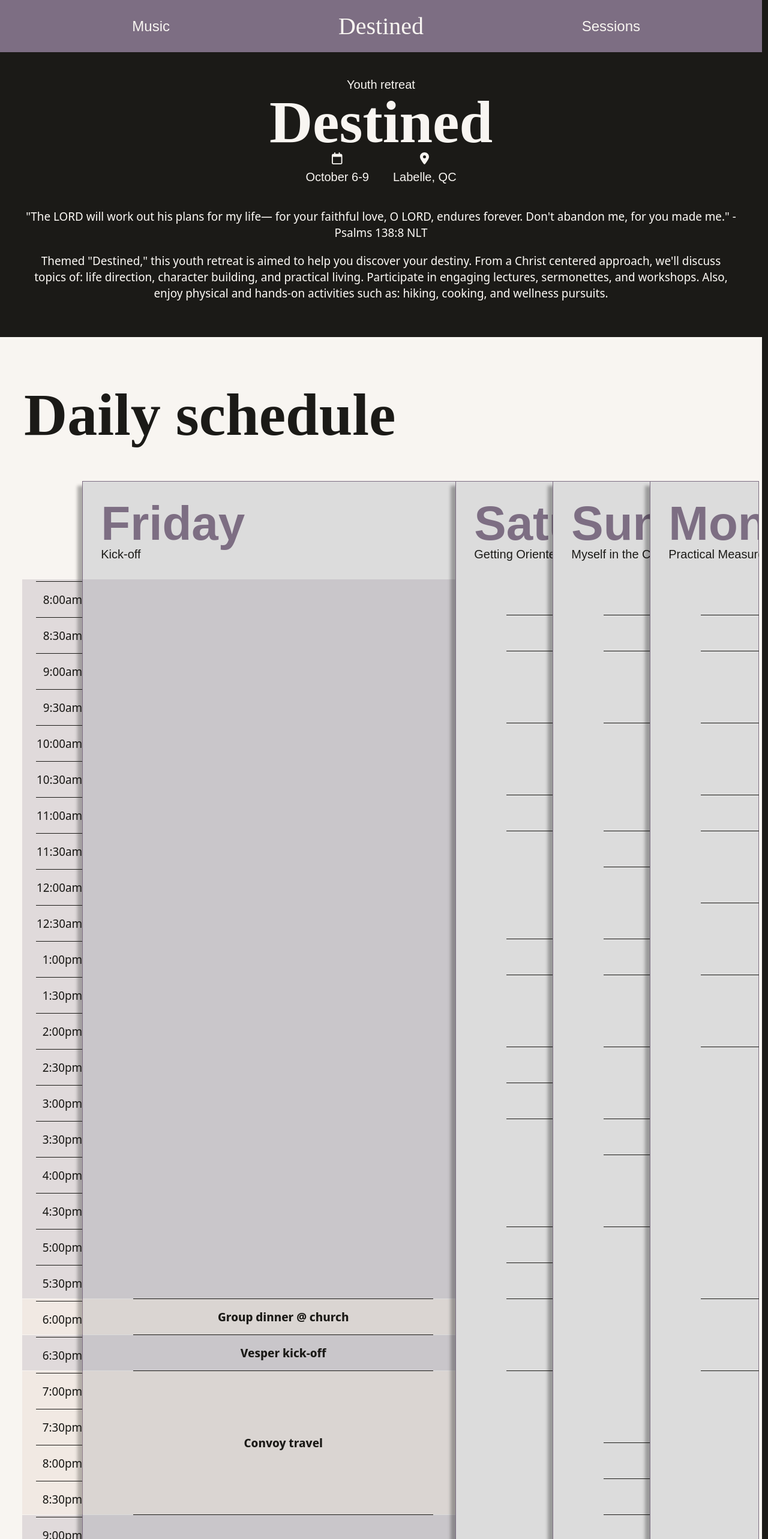
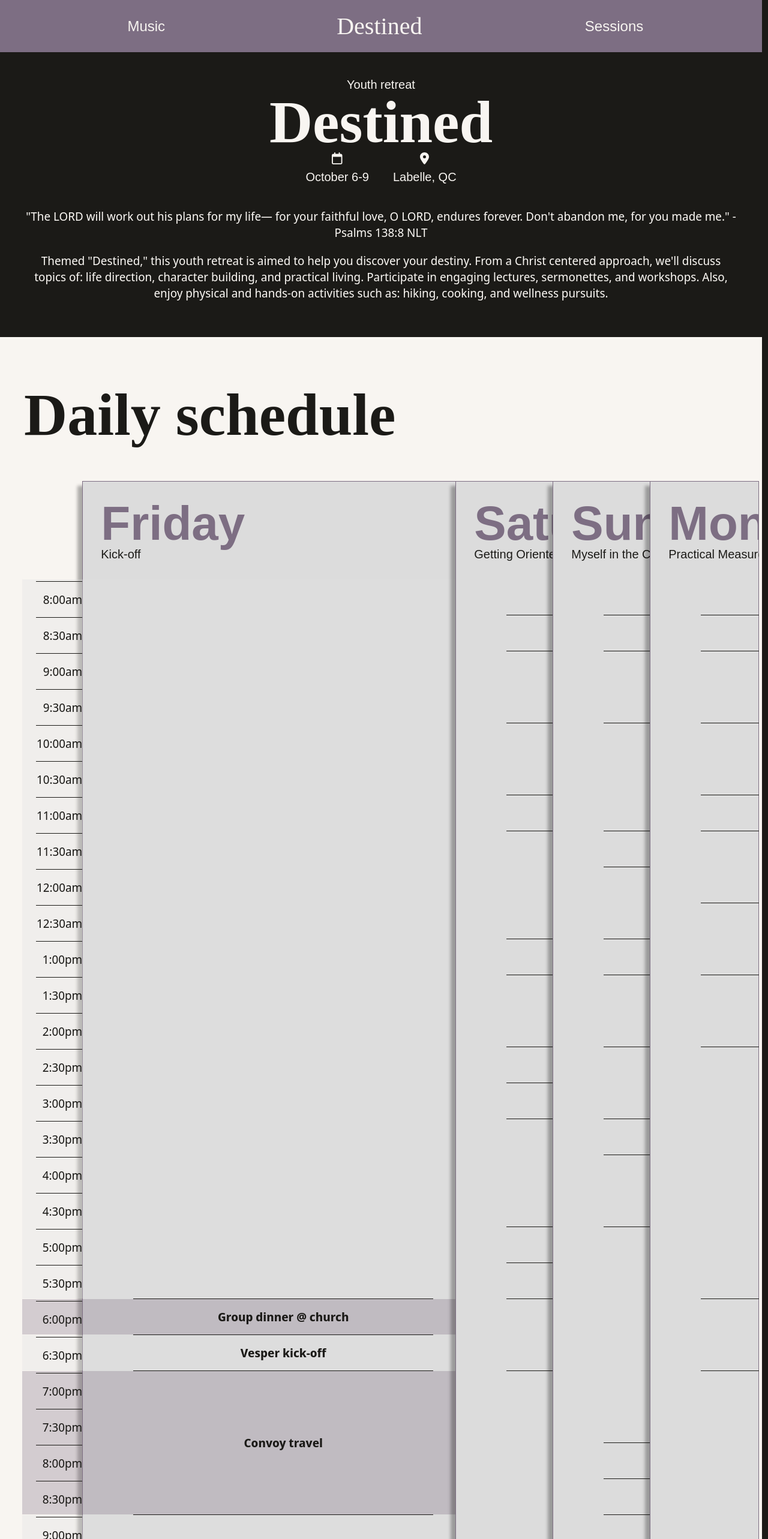
Before and after one commit to myra-grace/Destined, a React (Create React App) app: page / in a window 1280 px wide. Shown: the top 2566 px of the page at 60% size. Built offline with nearby package versions, Linux system fonts and the light colour scheme; a web font is replaced by a local one.

Commit message:
mouse tweaks, schedule and accordion tweaks, tertiary color added

```diff
--- a/src/styles/colors.scss
+++ b/src/styles/colors.scss
@@ -4,6 +4,7 @@ body {
 
     --primary: #7D6E83;
     --secondary: #D0B8A8;
+    --tertiary: gainsboro;
 }
 
 @mixin color-profile-main {
--- a/src/styles/components/accordion.scss
+++ b/src/styles/components/accordion.scss
@@ -7,7 +7,7 @@
         cursor: pointer;
         transition: 0.2s;
         position: relative;
-        background-color: gainsboro;
+        background-color: var(--tertiary);
         border: 1px solid var(--primary);
         margin-left: -1rem;
         box-shadow: -8px 8px 5px 0 rgba(0, 0, 0, 0.3);
@@ -34,7 +34,7 @@
 
             .session-item__wrapper {
                 &::after {
-                    opacity: 0.2;
+                    opacity: 0.3;
                 }
             }
         }
@@ -72,10 +72,10 @@
 
         .session-item__wrapper {
             &:nth-child(odd)::after {
-                background-color: var(--primary);
+                background-color: var(--tertiary);
             }
             &:nth-child(even)::after {
-                background-color: var(--secondary);
+                background-color: var(--primary);
             }
         }
     }
--- a/src/styles/components/footer.scss
+++ b/src/styles/components/footer.scss
@@ -22,11 +22,23 @@
         }
     }
 
+    &__title {
+        display: none;
+
+        @media screen and (min-width: $tablet) {
+            display: block;
+        }
+    }
+
     &__nav {
         width: 100%;
 
         @media screen and (min-width: $tablet) {
-            max-width: 600px;
+            max-width: 500px;
+        }
+
+        @media screen and (min-width: $desktop) {
+            max-width: 700px;
         }
     }
 
--- a/src/styles/components/header.scss
+++ b/src/styles/components/header.scss
@@ -17,10 +17,12 @@
     }
 
     &__item {
+        width: 5rem;
+        min-width: max-content;
+        margin: 0 1rem;
         display: grid;
         place-items: center;
         list-style: none;
-        width: 4.2rem;
 
         a:not(.type--accent) {
             font-size: 1.2rem;
--- a/src/styles/components/schedule.scss
+++ b/src/styles/components/schedule.scss
@@ -24,6 +24,7 @@
 
     &__time {
         margin: 8.4rem 1rem 0 -0.9rem;
+        pointer-events: none;
         display: grid;
         text-align: right;
         position: absolute;
--- a/src/styles/layout.scss
+++ b/src/styles/layout.scss
@@ -5,9 +5,10 @@ html, body {
   padding: 0;
   width: calc(100vw - 10px);
   box-sizing: border-box;
+  overflow-x: hidden;
 
   & * {
-      box-sizing: border-box;
+    box-sizing: border-box;
   }
 }
 
@@ -23,12 +24,12 @@ html, body {
 
 /* Handle */
 ::-webkit-scrollbar-thumb {
-  background: #888;
+  background: var(--tertiary);
 }
 
 /* Handle on hover */
 ::-webkit-scrollbar-thumb:hover {
-  background: #555;
+  background: grey;
 }
 
 @mixin standard-margin-top {
--- a/src/styles/pages/landing.scss
+++ b/src/styles/pages/landing.scss
@@ -1,4 +1,5 @@
 @use '../colors.scss' as *;
+@use '../helpers.scss' as *;
 
 .landing {
     &__top {
@@ -6,6 +7,7 @@
         text-align: center;
         position: sticky;
         top: 0;
+        z-index: 5;
     }
 
     &__hero {
@@ -35,6 +37,10 @@
     &__hero-verse {
         margin: auto;
         max-width: 650px;
+
+        @media screen and (min-width: $tablet) {
+            font-size: 1.2rem;
+        }
 
         span {
             display: block;
```
